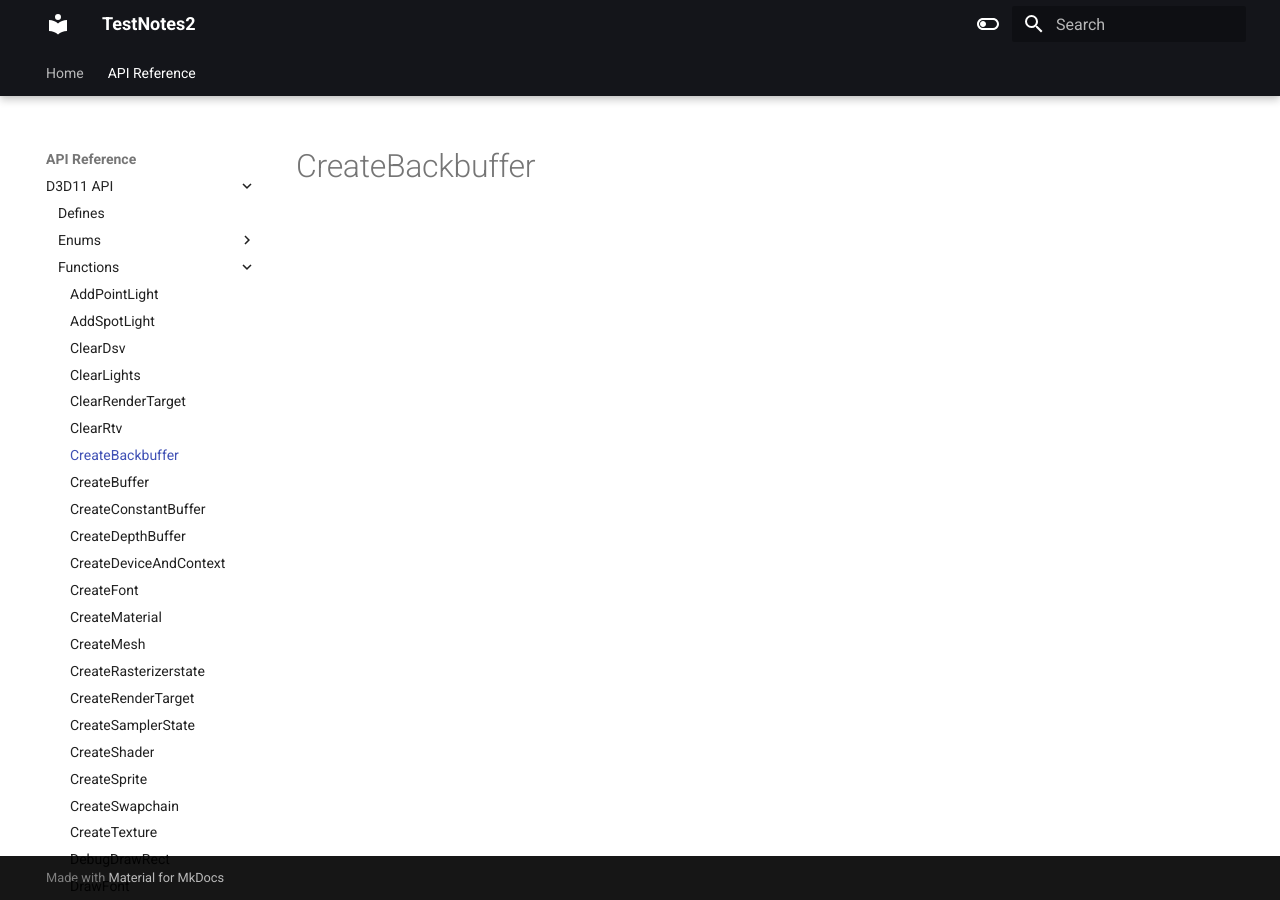
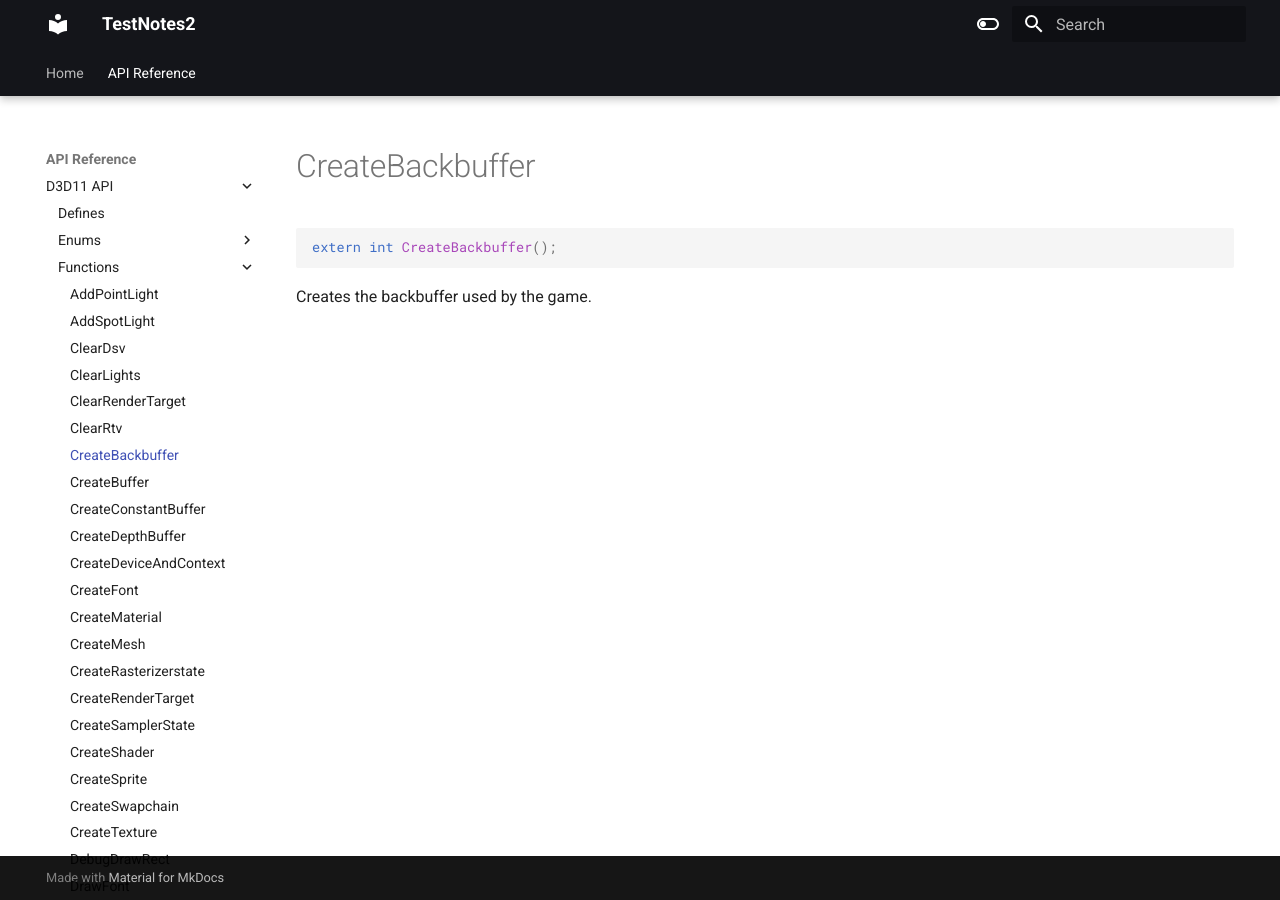
Before and after one commit to erichederstedt/TempEngineDocs, an MkDocs documentation site: the page built from docs/API Reference/D3D11 API/Functions/CreateBackbuffer.md, in a window 1280 px wide. Built offline with MkDocs 1.6.1 and Material for MkDocs 9.7.7, drawn with Linux system fonts in a browser that asks for light colours.

Commit message:
PUSH NOTE : CreateBackbuffer.md

````diff
--- a/docs/API Reference/D3D11 API/Functions/CreateBackbuffer.md
+++ b/docs/API Reference/D3D11 API/Functions/CreateBackbuffer.md
@@ -1 +1,7 @@
 # CreateBackbuffer
+
+```c++
+extern int CreateBackbuffer();
+```
+
+Creates the backbuffer used by the game.
````
